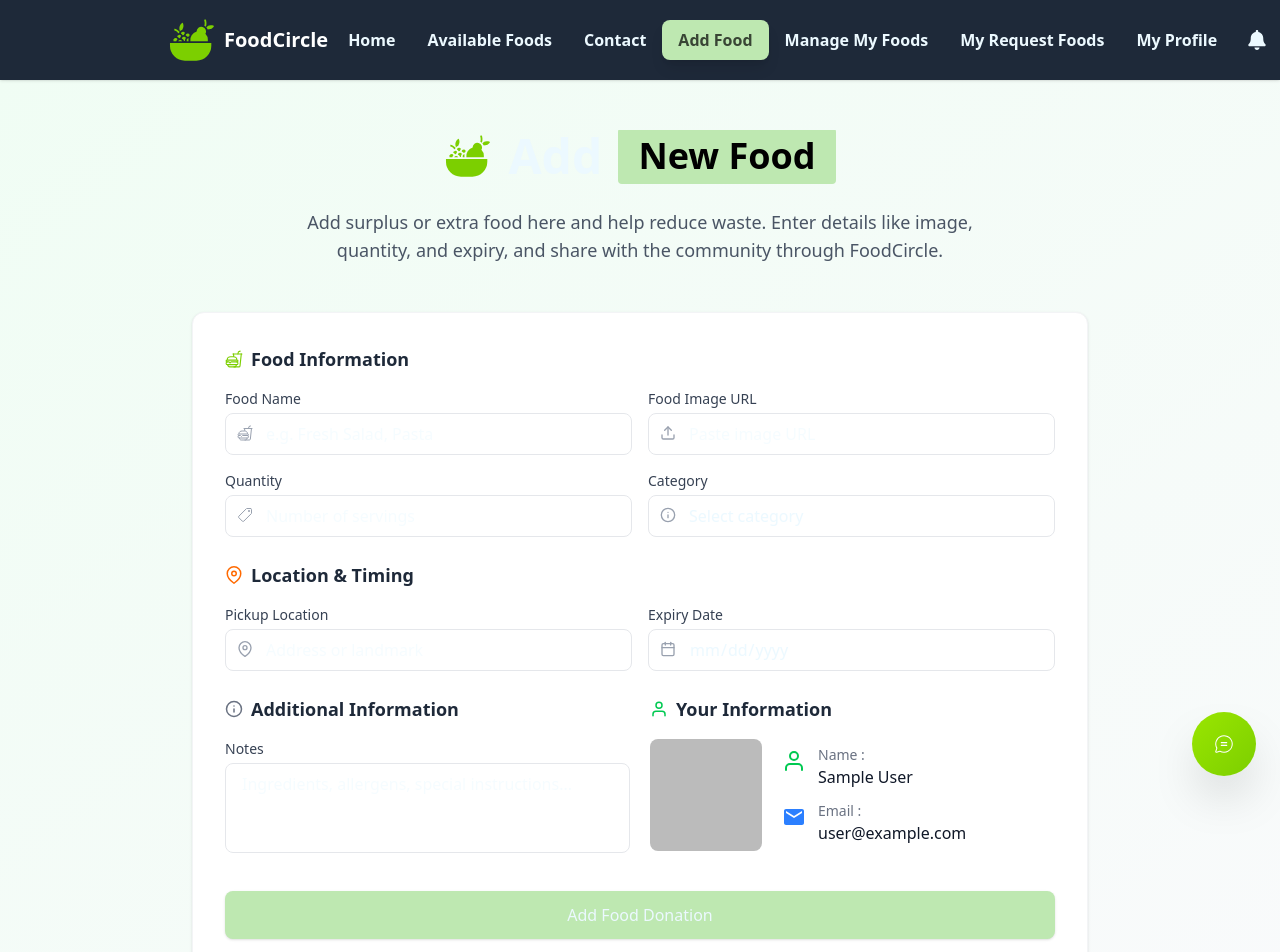
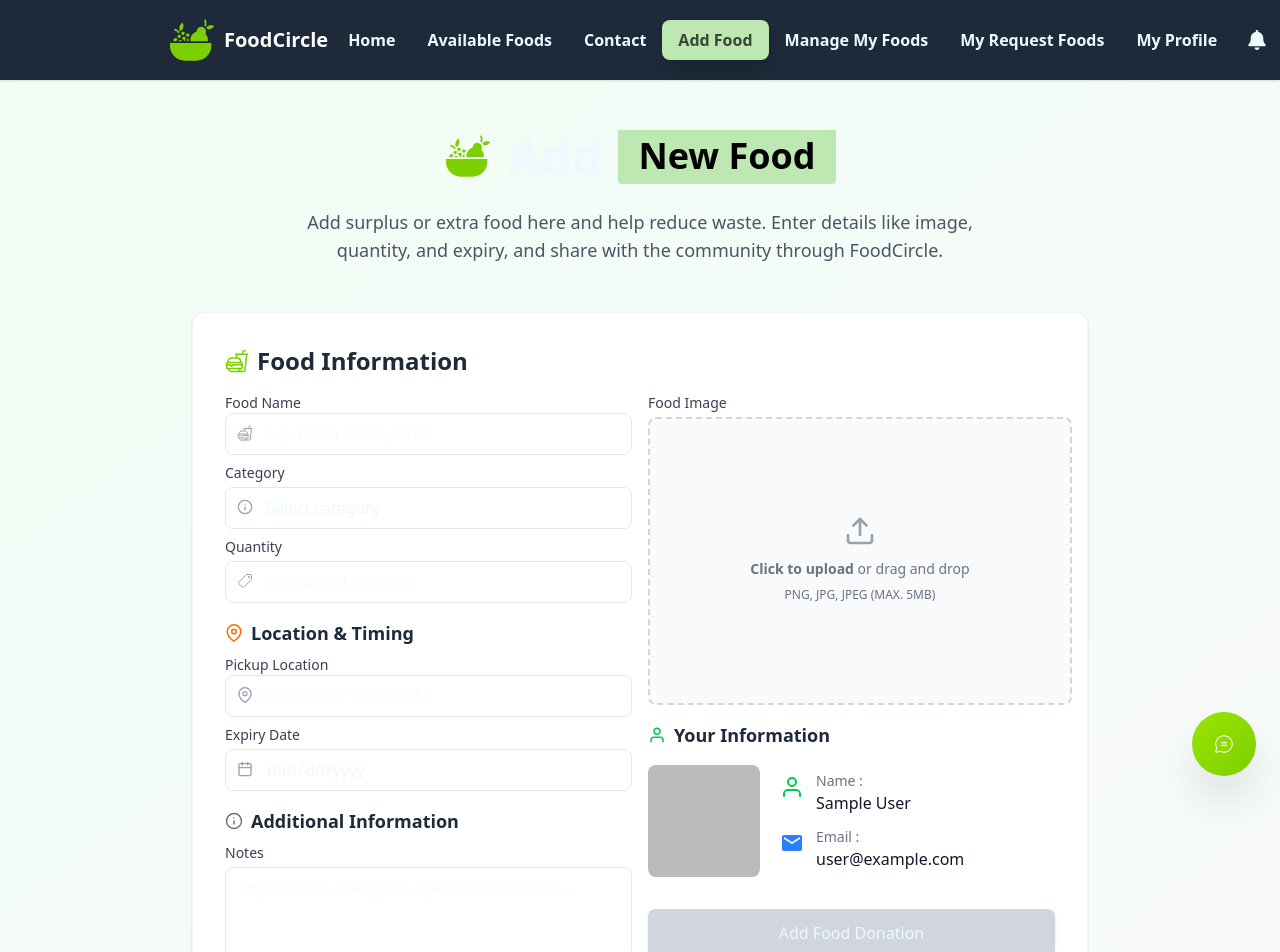
Before and after one commit to Alireja-khan/Food-Circle-Client, a React (Vite) app: page /addFoods in a window 1280 px wide. Shown: the top 952 px of the page. Built offline with nearby package versions, Linux system fonts and the light colour scheme; no server answers; sample sign-in values are in the browser's storage.

Commit message:
modify the food details page UI

```diff
--- a/src/pages/AddFood/AddFoods.jsx
+++ b/src/pages/AddFood/AddFoods.jsx
@@ -5,17 +5,81 @@ import Swal from 'sweetalert2';
 import { AnimatePresence, motion } from 'framer-motion';
 import { Link, useNavigate } from 'react-router-dom';
 import { GiFruitBowl } from "react-icons/gi";
-import { FiUpload, FiUser, FiCalendar, FiMapPin, FiInfo } from 'react-icons/fi';
+import { FiUpload, FiUser, FiCalendar, FiMapPin, FiInfo, FiImage } from 'react-icons/fi';
 import { IoFastFoodOutline, IoPricetagOutline } from 'react-icons/io5';
 import { MdEmail } from 'react-icons/md';
 
 const AddFoods = () => {
     const { user } = useAuth();
     const [showModal, setShowModal] = useState(false);
+    const [imageFile, setImageFile] = useState(null);
+    const [imagePreview, setImagePreview] = useState(null);
+    const [isUploading, setIsUploading] = useState(false);
     const navigate = useNavigate();
 
-    const handleAddFood = e => {
+    const handleImageChange = (e) => {
+        const file = e.target.files[0];
+        if (file) {
+            // Validate file type
+            if (!file.type.startsWith('image/')) {
+                Swal.fire({
+                    icon: "error",
+                    title: "Invalid File",
+                    text: "Please select an image file (JPEG, PNG, etc.)",
+                });
+                return;
+            }
+
+            // Validate file size (max 5MB)
+            if (file.size > 5 * 1024 * 1024) {
+                Swal.fire({
+                    icon: "error",
+                    title: "File Too Large",
+                    text: "Please select an image smaller than 5MB",
+                });
+                return;
+            }
+
+            setImageFile(file);
+
+            // Create preview
+            const reader = new FileReader();
+            reader.onload = (e) => {
+                setImagePreview(e.target.result);
+            };
+            reader.readAsDataURL(file);
+        }
+    };
+
+    const uploadImageToServer = async (file) => {
+        const formData = new FormData();
+        formData.append('image', file);
+
+        try {
+            const response = await axios.post('http://localhost:5000/api/upload', formData, {
+                headers: {
+                    'Content-Type': 'multipart/form-data',
+                },
+            });
+            return response.data.imageUrl;
+        } catch (error) {
+            console.error('Image upload failed:', error);
+            throw new Error('Failed to upload image');
+        }
+    };
+
+    const handleAddFood = async (e) => {
         e.preventDefault();
+
+        if (!imageFile) {
+            Swal.fire({
+                icon: "error",
+                title: "Image Required",
+                text: "Please select a food image to upload",
+            });
+            return;
+        }
+
         const form = e.target;
         const formData = new FormData(form);
         const data = Object.fromEntries(formData.entries());
@@ -31,26 +95,49 @@ const AddFoods = () => {
             return;
         }
 
-        data.userEmail = user.email;
-        data.donorName = user.displayName;
-        data.donorImage = user.photoURL;
-        data.donorEmail = user.email;
+        setIsUploading(true);
 
-        axios.post('http://localhost:5000/api/foods', data)
-            .then(res => {
+        try {
+            // Upload image first
+            const imageUrl = await uploadImageToServer(imageFile);
+
+            // Prepare food data
+            const foodData = {
+                ...data,
+                foodImage: imageUrl,
+                userEmail: user.email,
+                donorName: user.displayName,
+                donorImage: user.photoURL,
+                donorEmail: user.email,
+            };
+
+            // Submit food data
+            const res = await axios.post('http://localhost:5000/api/foods', foodData);
+
             if (res.data.insertedId) {
                 Swal.fire({
                     icon: "success",
-                        title: "Food Added",
+                    title: "Food Added Successfully!",
                     showConfirmButton: false,
                     timer: 1500
                 });
                 navigate('/availableFoods');
             }
-            })
-            .catch(error => {
-                console.log(error);
+        } catch (error) {
+            console.error('Error adding food:', error);
+            Swal.fire({
+                icon: "error",
+                title: "Upload Failed",
+                text: "There was an error uploading your food. Please try again.",
             });
+        } finally {
+            setIsUploading(false);
+        }
+    };
+
+    const removeImage = () => {
+        setImageFile(null);
+        setImagePreview(null);
     };
 
     return (
@@ -101,13 +188,15 @@ const AddFoods = () => {
                         <div className="space-y-6">
                             {/* Food Information Section */}
                             <div className="space-y-4">
-                                <h3 className="text-lg font-semibold text-gray-800 flex items-center gap-2">
+                                <h3 className="text-2xl font-semibold text-gray-800 flex items-center gap-2">
                                     <IoFastFoodOutline className="text-lime-500" />
                                     Food Information
                                 </h3>
 
                                 <div className="grid grid-cols-1 md:grid-cols-2 gap-4">
-                                    <div className="space-y-1">
+                                    <div className="space-y-2">
+
+                                        <div>
                                             <label className="block text-sm font-medium text-gray-700">Food Name</label>
                                             <div className="relative">
                                                 <input
@@ -118,34 +207,6 @@ const AddFoods = () => {
                                                     required
                                                 />
                                                 <IoFastFoodOutline className="absolute left-3 top-3 text-gray-400" />
-                                        </div>
-                                    </div>
-
-                                    <div className="space-y-1">
-                                        <label className="block text-sm font-medium text-gray-700">Food Image URL</label>
-                                        <div className="relative">
-                                            <input
-                                                type="text"
-                                                name="foodImage"
-                                                placeholder="Paste image URL"
-                                                className="w-full pl-10 pr-4 py-2 border border-gray-200 rounded-lg focus:ring-2 focus:ring-green-500 focus:border-transparent"
-                                                required
-                                            />
-                                            <FiUpload className="absolute left-3 top-3 text-gray-400" />
-                                        </div>
-                                    </div>
-
-                                    <div className="space-y-1">
-                                        <label className="block text-sm font-medium text-gray-700">Quantity</label>
-                                        <div className="relative">
-                                            <input
-                                                type="number"
-                                                name="quantity"
-                                                placeholder="Number of servings"
-                                                className="w-full pl-10 pr-4 py-2 border border-gray-200 rounded-lg focus:ring-2 focus:ring-green-500 focus:border-transparent"
-                                                required
-                                            />
-                                            <IoPricetagOutline className="absolute left-3 top-3 text-gray-400" />
                                             </div>
                                         </div>
 
@@ -167,18 +228,30 @@ const AddFoods = () => {
                                                 <FiInfo className="absolute left-3 top-3 text-gray-400" />
                                             </div>
                                         </div>
+
+                                        <div className="space-y-1">
+                                            <label className="block text-sm font-medium text-gray-700">Quantity</label>
+                                            <div className="relative">
+                                                <input
+                                                    type="number"
+                                                    name="quantity"
+                                                    placeholder="Number of servings"
+                                                    className="w-full pl-10 pr-4 py-2 border border-gray-200 rounded-lg focus:ring-2 focus:ring-green-500 focus:border-transparent"
+                                                    required
+                                                />
+                                                <IoPricetagOutline className="absolute left-3 top-3 text-gray-400" />
                                             </div>
                                         </div>
 
                                         {/* Location & Timing Section */}
-                            <div className="space-y-4">
+                                        <div className="space-y-2 mt-4">
                                             <h3 className="text-lg font-semibold text-gray-800 flex items-center gap-2">
                                                 <FiMapPin className="text-orange-500" />
                                                 Location & Timing
                                             </h3>
 
-                                <div className="grid grid-cols-1 md:grid-cols-2 gap-4">
-                                    <div className="space-y-1">
+                                            <div className="space-y-2">
+                                                <div className="">
                                                     <label className="block text-sm font-medium text-gray-700">Pickup Location</label>
                                                     <div className="relative">
                                                         <input
@@ -207,10 +280,8 @@ const AddFoods = () => {
                                             </div>
                                         </div>
 
-                            <div className='grid grid-cols-2 gap-5'>
-
                                         {/* Additional Information */}
-                                <div className="space-y-4">
+                                        <div className="space-y-2 mt-4">
                                             <h3 className="text-lg font-semibold text-gray-800 flex items-center gap-2">
                                                 <FiInfo className="text-gray-500" />
                                                 Additional Information
@@ -227,8 +298,54 @@ const AddFoods = () => {
                                             </div>
                                         </div>
 
+                                    </div>
+
+
+
+                                    <div>
+                                        {/* Image Upload Section */}
+                                        <div className="space-y-1">
+                                            <label className="block text-sm font-medium text-gray-700">Food Image</label>
+                                            <div className="space-y-3">
+                                                {imagePreview ? (
+                                                    <div className="relative">
+                                                        <img
+                                                            src={imagePreview}
+                                                            alt="Food preview"
+                                                            className="w-112 h-72 object-cover rounded-lg border border-gray-200"
+                                                        />
+                                                        <button
+                                                            type="button"
+                                                            onClick={removeImage}
+                                                            className="absolute top-2 right-2 bg-red-500 text-white p-1 rounded-full hover:bg-red-600 transition-colors"
+                                                        >
+                                                            <svg className="w-4 h-4" fill="none" stroke="currentColor" viewBox="0 0 24 24">
+                                                                <path strokeLinecap="round" strokeLinejoin="round" strokeWidth={2} d="M6 18L18 6M6 6l12 12" />
+                                                            </svg>
+                                                        </button>
+                                                    </div>
+                                                ) : (
+                                                    <label className="flex flex-col items-center justify-center w-106 h-72 border-2 border-dashed border-gray-300 rounded-lg cursor-pointer hover:border-green-400 transition-colors bg-gray-50 hover:bg-gray-100">
+                                                        <div className="flex flex-col items-center justify-center pt-5 pb-6">
+                                                            <FiUpload className="w-8 h-8 mb-3 text-gray-400" />
+                                                            <p className="mb-2 text-sm text-gray-500">
+                                                                <span className="font-semibold">Click to upload</span> or drag and drop
+                                                            </p>
+                                                            <p className="text-xs text-gray-500">PNG, JPG, JPEG (MAX. 5MB)</p>
+                                                        </div>
+                                                        <input
+                                                            type="file"
+                                                            className="hidden"
+                                                            accept="image/*"
+                                                            onChange={handleImageChange}
+                                                        />
+                                                    </label>
+                                                )}
+                                            </div>
+                                        </div>
+
                                         {/* Donor Card */}
-                                <div className="space-y-4">
+                                        <div className="space-y-4 mt-4">
                                             <h3 className="text-lg font-semibold text-gray-800 flex items-center gap-2">
                                                 <FiUser className="text-green-500" />
                                                 Your Information
@@ -261,20 +378,32 @@ const AddFoods = () => {
                                             </div>
                                         </div>
 
-                            </div>
-
-                        </div>
-
                                         {/* Submit Button */}
                                         <div className="mt-8">
                                             <motion.button
                                                 type="submit"
-                                className="w-full bg-[#bee8b1] font-medium py-3 px-6 rounded-lg shadow-sm hover:shadow-md transition-all"
-                                whileHover={{ scale: 1.01 }}
-                                whileTap={{ scale: 0.98 }}
+                                                disabled={isUploading || !imageFile}
+                                                className={`w-full font-medium py-3 px-6 rounded-lg shadow-sm transition-all ${isUploading || !imageFile
+                                                    ? 'bg-gray-300 cursor-not-allowed'
+                                                    : 'bg-[#bee8b1] hover:shadow-md'
+                                                    }`}
+                                                whileHover={!isUploading && imageFile ? { scale: 1.01 } : {}}
+                                                whileTap={!isUploading && imageFile ? { scale: 0.98 } : {}}
                                             >
-                                Add Food Donation
+                                                {isUploading ? (
+                                                    <div className="flex items-center justify-center gap-2">
+                                                        <div className="w-5 h-5 border-2 border-white border-t-transparent rounded-full animate-spin"></div>
+                                                        Uploading...
+                                                    </div>
+                                                ) : (
+                                                    'Add Food Donation'
+                                                )}
                                             </motion.button>
+                                        </div>
+                                    </div>
+
+                                </div>
+                            </div>
                         </div>
                     </form>
                 </div>
```
Also changed, not shown: src/pages/AvailableFood/FoodDetails.jsx (+100 -125 lines). Lines whose indentation alone changed are shown as unchanged.
